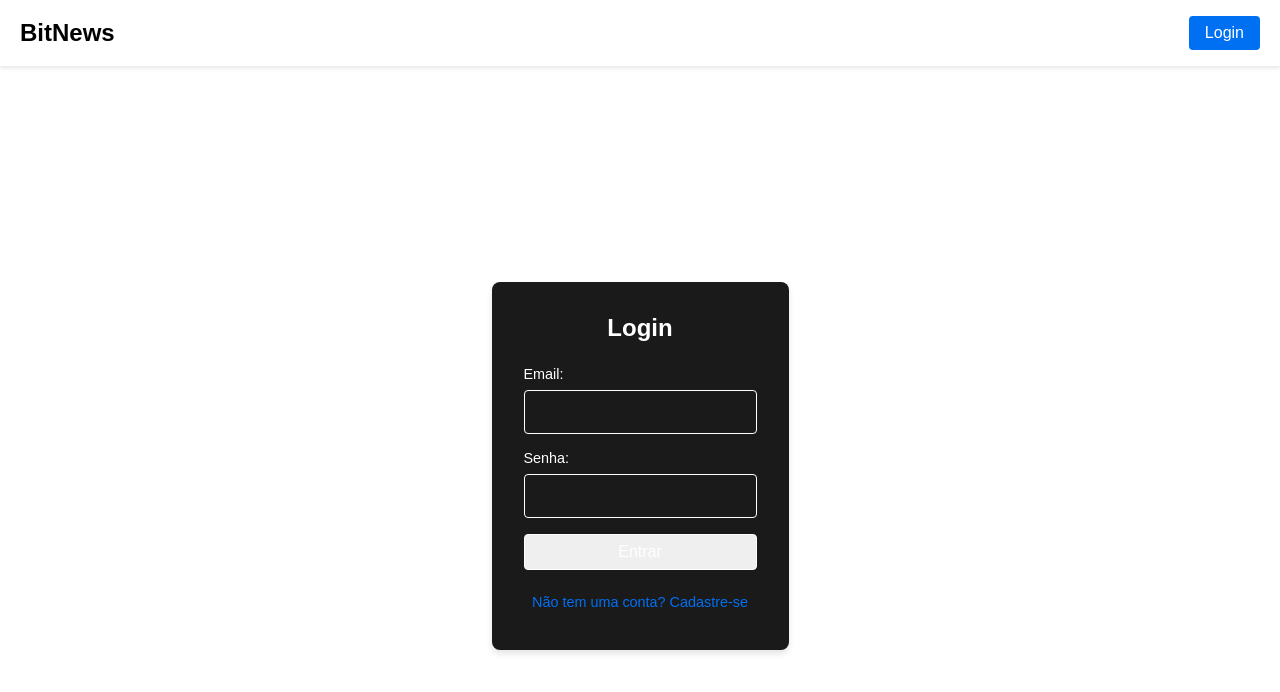
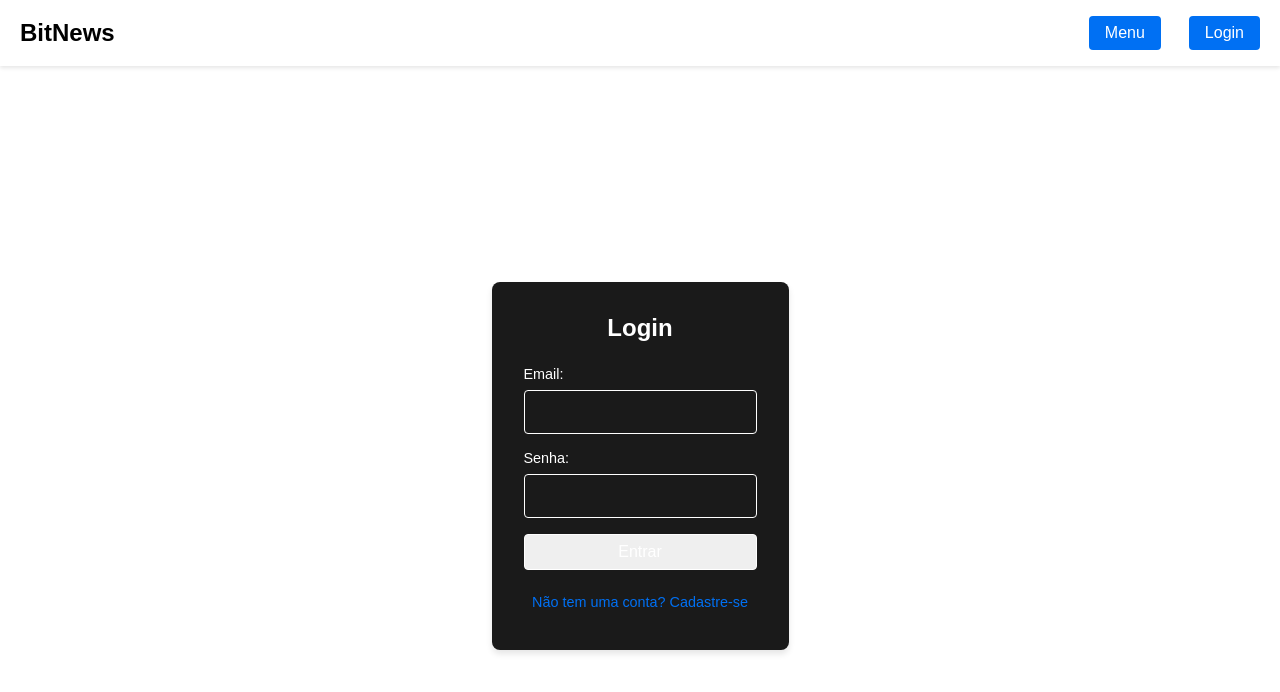
Before and after one commit to LucasCadaval/nextjs-homepage, a Next.js app: page /login in a window 1280 px wide. Shown: the top 692 px of the page. Built offline with nearby package versions, Linux system fonts and the light colour scheme.

Commit message:
feat: adiciona dropdown para mudar temas de noticias

```diff
--- a/src/app/components/Header.js
+++ b/src/app/components/Header.js
@@ -1,18 +1,48 @@
-'use client';
+"use client";
 
-import Link from 'next/link';
-import styles from './components.module.css';
+import Link from "next/link";
+import { useState } from "react";
+import styles from "./components.module.css";
 
-export default function Header() {
+export default function Header({ selectedTopic, onSelectTopic }) {
+  const [dropdownOpen, setDropdownOpen] = useState(false);
+
+  const handleSelect = (topic) => {
+    onSelectTopic(topic);
+    setDropdownOpen(false);
+  };
+
   return (
     <header className={styles.header}>
       <div className={styles.headerContent}>
         <Link href="/" className={styles.logoLink}>
           <h1>BitNews</h1>
         </Link>
-        <Link href="/login" className={styles.loginButton}>
-          Login
-        </Link>
+
+        <div className={styles.rightButtons}>
+          <div className={styles.menuWrapper}>
+            <button
+              onClick={() => setDropdownOpen(!dropdownOpen)}
+              className={styles.menuButton}
+            >
+              Menu
+            </button>
+            {dropdownOpen && (
+              <div className={styles.dropdown}>
+                <button onClick={() => handleSelect("programming")}>
+                  Programming
+                </button>
+                <button onClick={() => handleSelect("bitcoin")}>Bitcoin</button>
+                <button onClick={() => handleSelect("cooking")}>Cooking</button>
+                <button onClick={() => handleSelect("cooking")}>Cooking</button>
+              </div>
+            )}
+          </div>
+
+          <Link href="/login" className={styles.loginButton}>
+            Login
+          </Link>
+        </div>
       </div>
     </header>
   );
--- a/src/app/components/components.module.css
+++ b/src/app/components/components.module.css
@@ -114,3 +114,62 @@
 .toggleButton:hover {
   text-decoration: underline;
 }
+
+.menuWrapper {
+  position: relative;
+  margin-right: 1rem;
+}
+
+.menuButton {
+  color: white;
+  background-color: #0070f3;
+  text-decoration: none;
+  padding: 0.5rem 1rem;
+  border-radius: 4px;
+  border: none;
+  font-size: 1rem;
+  font-weight: 500;
+  cursor: pointer;
+  transition: background-color 0.2s;
+}
+
+.menuButton:hover {
+  background-color: #005ec2;
+}
+
+.rightButtons {
+  display: flex;
+  align-items: center;
+  gap: 0.75rem;
+}
+
+.dropdown {
+  position: absolute;
+  top: 100%;
+  right: 0;
+  background-color: #ffffff;
+  border: 1px solid #ccc;
+  border-radius: 4px;
+  box-shadow: 0 4px 8px rgba(0,0,0,0.1);
+  z-index: 1000;
+  display: flex;
+  flex-direction: column;
+  min-width: 140px;
+}
+
+.dropdown button {
+  width: 100%;
+  padding: 0.5rem 1rem;
+  background: none;
+  border: none;
+  text-align: left;
+  color: black;
+  cursor: pointer;
+  font-size: 0.95rem;
+  transition: background-color 0.2s ease;
+}
+
+.dropdown button:hover {
+  background-color: #005ec2;
+  color: white;
+}
--- a/src/app/login/login.module.css
+++ b/src/app/login/login.module.css
@@ -3,7 +3,7 @@
   --gray-alpha-200: rgba(var(--gray-rgb), 0.08);
   --gray-alpha-100: rgba(var(--gray-rgb), 0.05);
 
-  --button-primary-hover: #383838;
+  --button-primary-hover: #ee0505;
   --button-secondary-hover: #f2f2f2;
 }
 
@@ -21,6 +21,6 @@
   display: flex;
   justify-content: center;
   align-items: center;
-  background-color: var(--background);
+  background-color: rgb(255, 255, 255);
   padding: 20px;
 }
--- a/src/app/page.module.css
+++ b/src/app/page.module.css
@@ -104,7 +104,6 @@
   flex-shrink: 0;
 }
 
-/* Enable hover only on non-touch devices */
 @media (hover: hover) and (pointer: fine) {
   a.primary:hover {
     background: var(--button-primary-hover);
```
Also changed, not shown: src/app/page.js (+19 -13 lines), src/app/components/NewsSection.module.css (line endings or trailing spaces), src/app/globals.css (line endings or trailing spaces).
